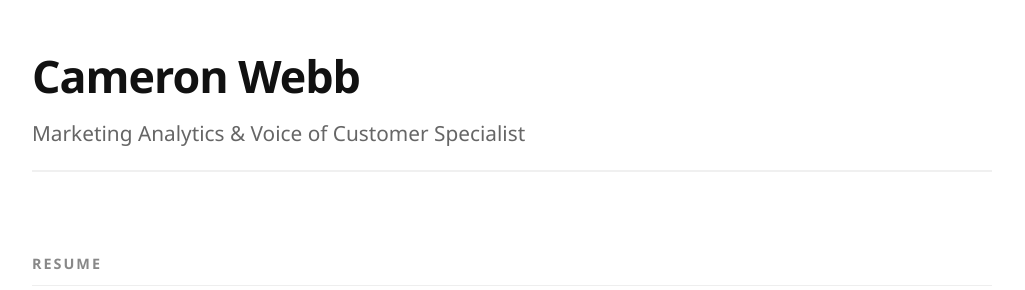
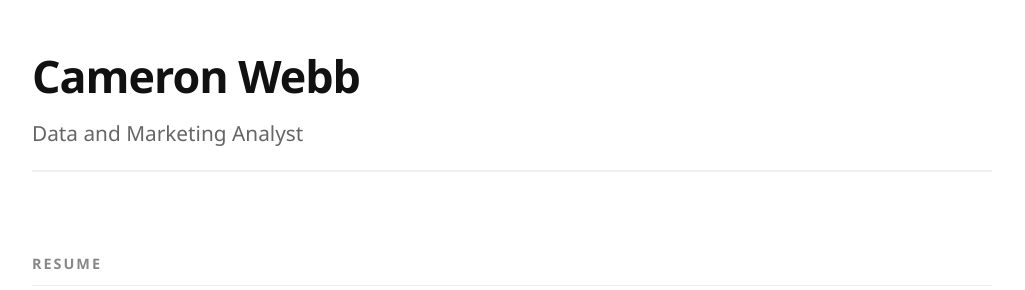
Before and after one commit to cameronmjw/Cameron-Webb-Portfolio, a plain HTML site: page index.html in a window 1280 px wide. Shown: the top 290 px of the page, without its empty margins (128-1153 px from the left). Drawn offline with Linux system fonts and the light colour scheme.

Commit message:
Update index.html

```diff
--- a/index.html
+++ b/index.html
@@ -66,7 +66,7 @@
 
         <header>
             <h1>Cameron Webb</h1>
-            <p class="subtitle">Marketing Analytics & Voice of Customer Specialist</p>
+            <p class="subtitle">Data and Marketing Analyst</p>
         </header>
 
         <h2>Resume</h2>
```
